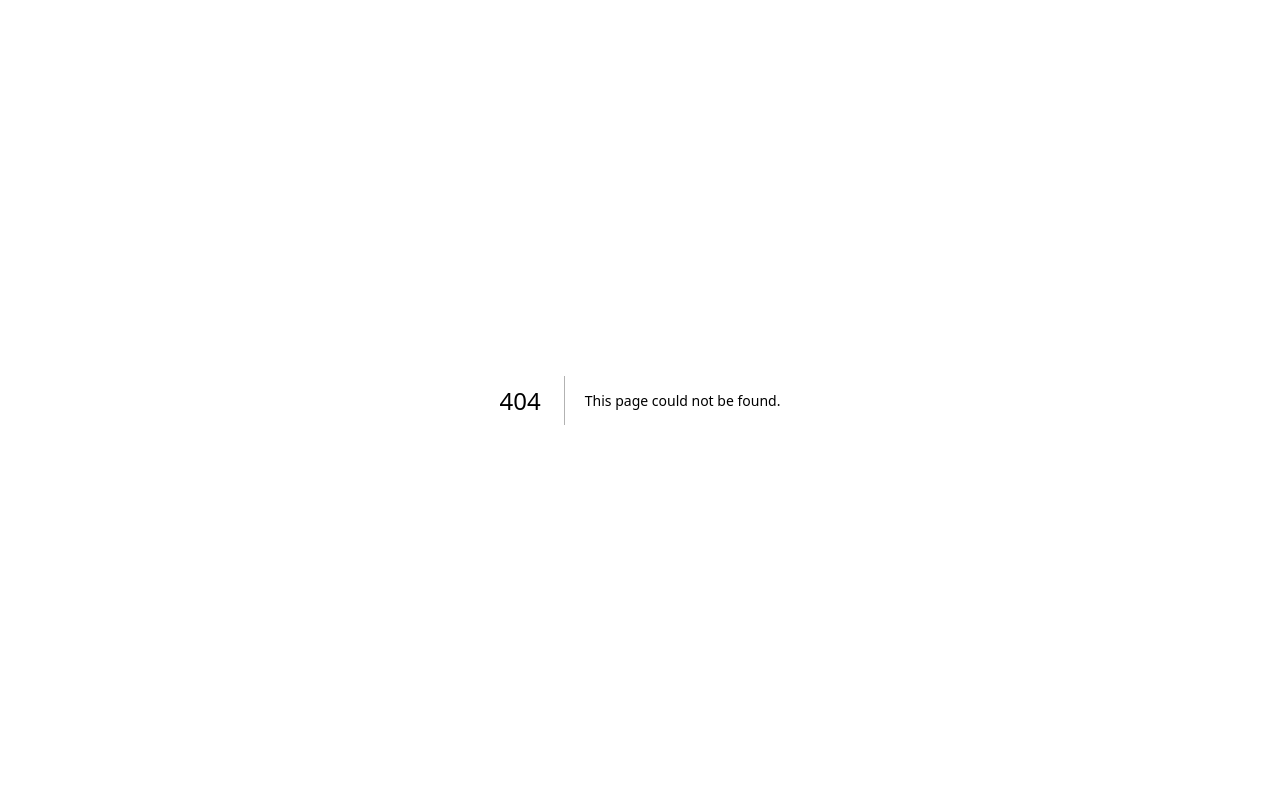
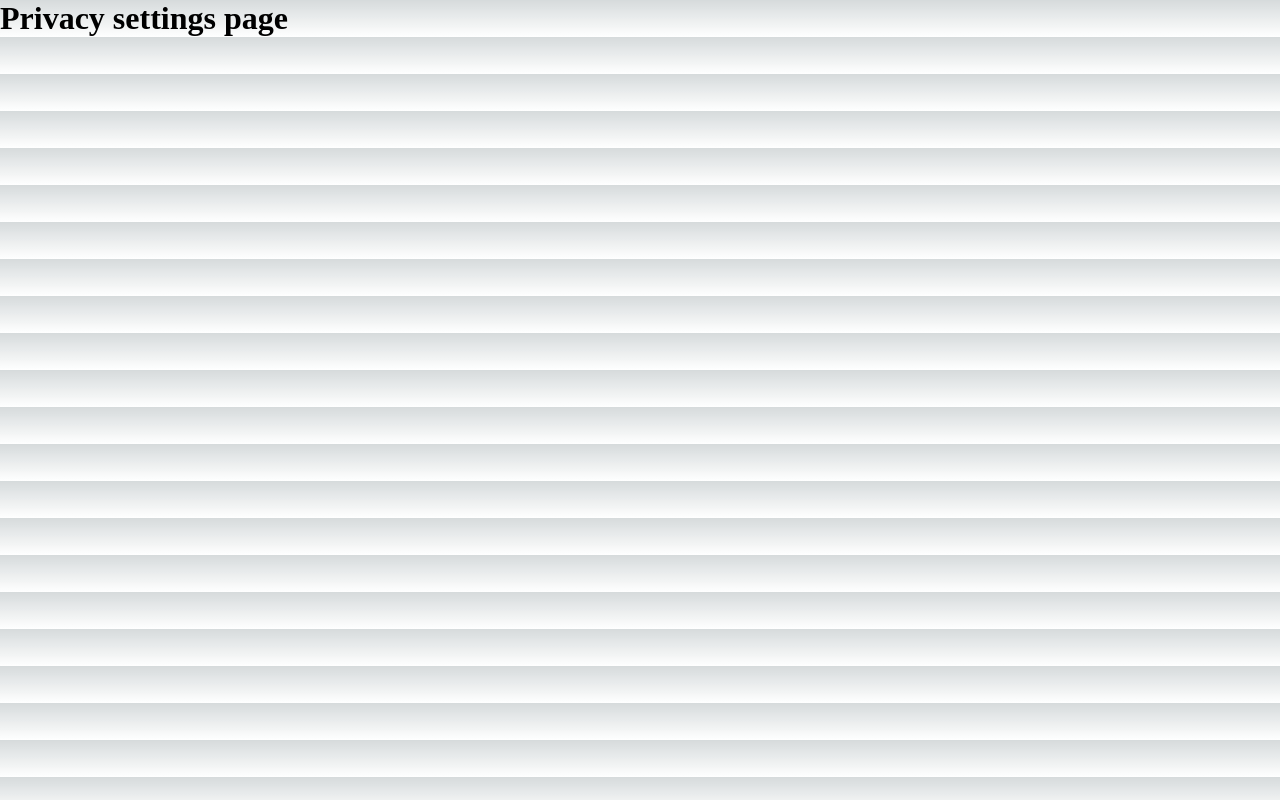
Before and after one commit to sbaiti1/NextJs-Course, a Next.js app: page /settings/privacy in a window 1280 px wide. Before the commit this address had no page. Built offline with nearby package versions, Linux system fonts and the light colour scheme.

Commit message:
basic routing

```diff
--- /dev/null
+++ b/app/settings/privacy/page.jsx
@@ -0,0 +1,8 @@
+export default function Page(){
+
+    return(
+        <>
+            <h1> Privacy settings page</h1>
+        </>
+    )
+}
```
Also changed, not shown: app/settings/chat/page.jsx (added, +8 -0 lines), app/settings/page.jsx (added, +8 -0 lines), app/shop/account/page.jsx (added, +8 -0 lines).
